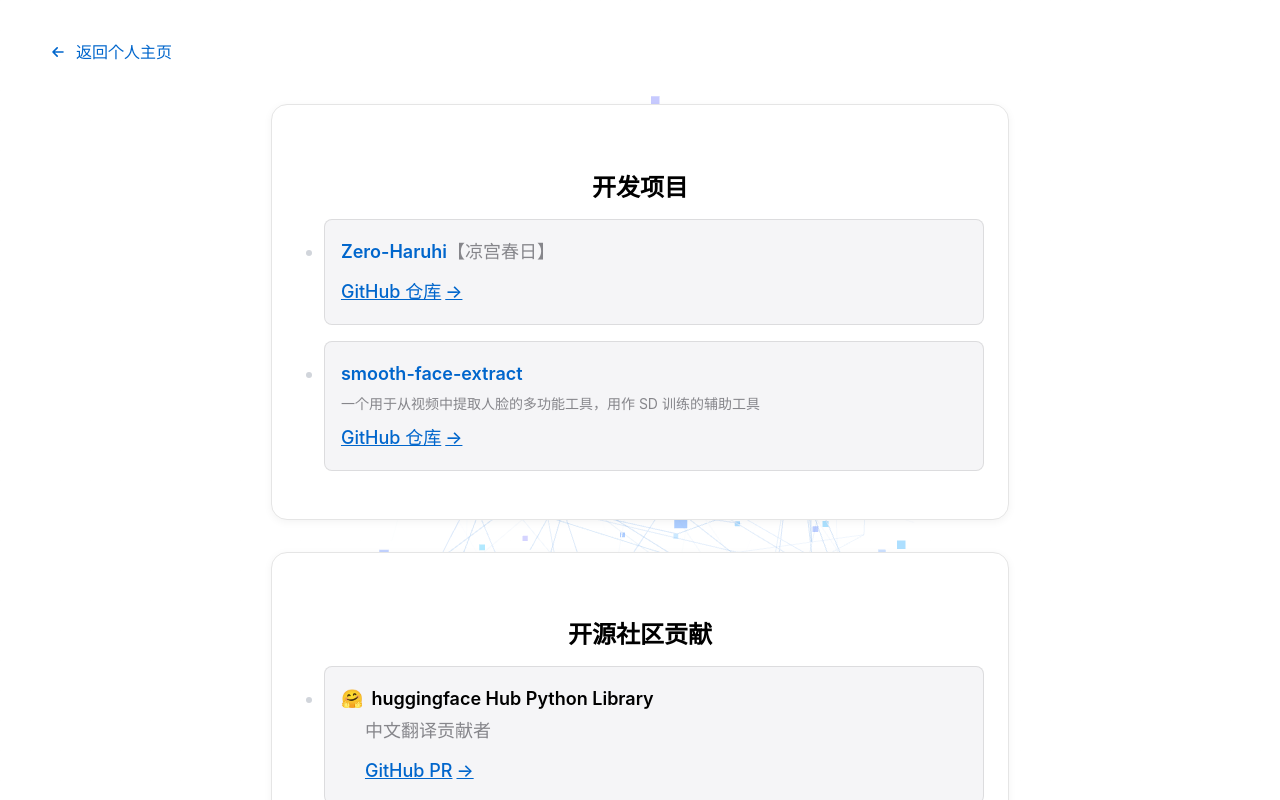
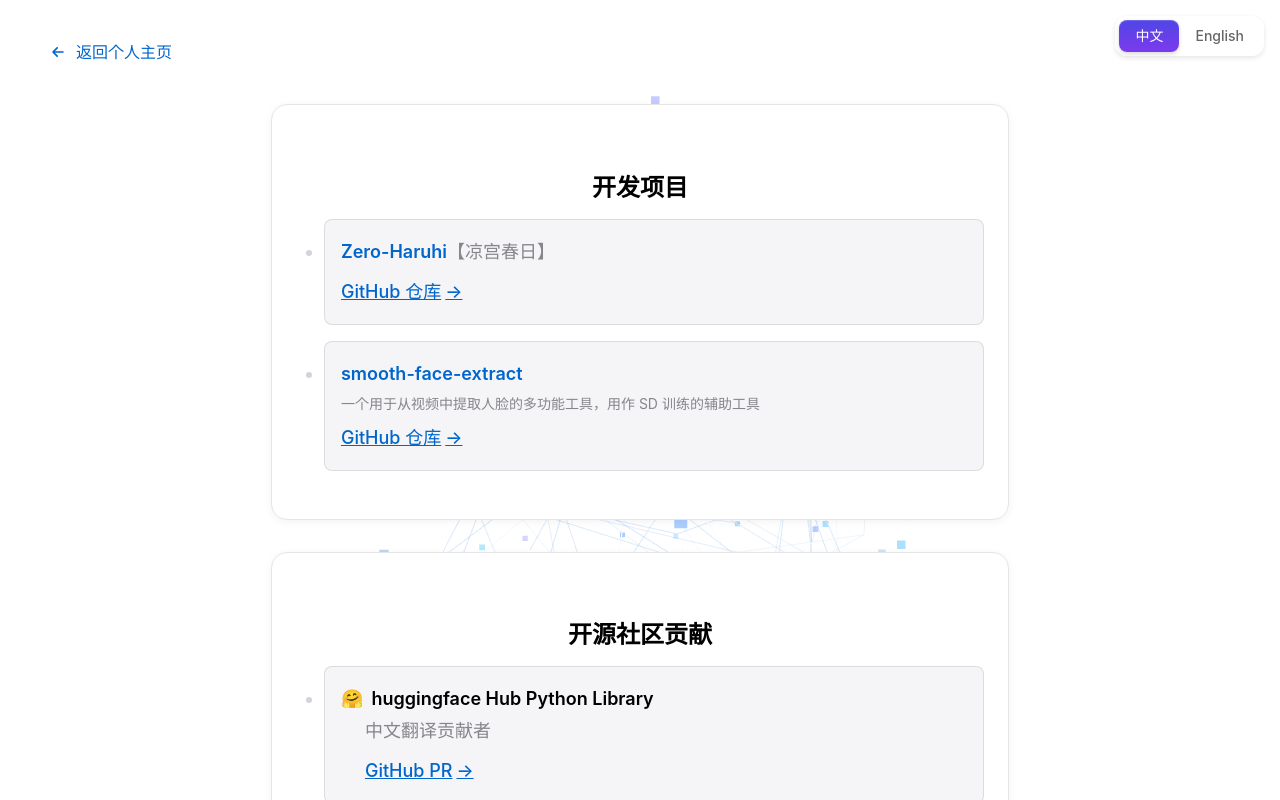
Before and after one commit to 2404589803/academic-portfolio, a Vue app: page /projects in a window 1280 px wide. Shown: the top 800 px of the page. Built offline with nearby package versions, Linux system fonts and the light colour scheme.

Commit message:
修改页面

```diff
--- a/src/App.vue
+++ b/src/App.vue
@@ -1,8 +1,12 @@
 <template>
-  <router-view></router-view>
+  <div class="app-container">
+    <LanguageSwitcher />
+    <router-view></router-view>
+  </div>
 </template>
 
 <script setup lang="ts">
+import LanguageSwitcher from './components/LanguageSwitcher.vue'
 </script>
 
 <style>
@@ -18,4 +22,8 @@
 .logo.vue:hover {
   filter: drop-shadow(0 0 2em #42b883aa);
 }
+.app-container {
+  min-height: 100vh;
+  position: relative;
+}
 </style>
--- a/src/components/Home.vue
+++ b/src/components/Home.vue
@@ -9,20 +9,6 @@
     <!-- Glowing Orbs -->
     <div class="glow-orb-1"></div>
     <div class="glow-orb-2"></div>
-
-    <!-- Language Switcher -->
-    <div class="absolute top-4 right-4 z-20">
-      <div class="language-switcher">
-        <button
-          v-for="lang in ['zh', 'en']"
-          :key="lang"
-          @click="locale = lang"
-          :class="['lang-btn', { active: locale === lang }]"
-        >
-          {{ lang === 'zh' ? '中文' : 'English' }}
-        </button>
-      </div>
-    </div>
 
     <div class="page-container py-8 relative z-10">
       <article class="prose prose-lg mx-auto">
@@ -195,31 +181,4 @@
   @apply w-full h-full object-cover rounded-full shadow-lg;
   border: 3px solid rgba(255, 255, 255, 0.8);
 }
-
-/* 语言切换器样式 */
-.language-switcher {
-  @apply flex rounded-xl p-1 bg-white/80 backdrop-blur-sm;
-  box-shadow:
-    0 2px 5px rgba(0,0,0,0.1),
-    0 0 1px rgba(0,0,0,0.1),
-    inset 0 1px 1px rgba(255,255,255,0.8);
-}
-
-.lang-btn {
-  @apply px-4 py-1.5 rounded-lg text-sm font-medium transition-all duration-300;
-  color: rgba(0,0,0,0.6);
-}
-
-.lang-btn:hover {
-  color: rgba(0,0,0,0.8);
-  background: rgba(0,0,0,0.05);
-}
-
-.lang-btn.active {
-  @apply text-white;
-  background: linear-gradient(180deg, #4F46E5 0%, #7C3AED 100%);
-  box-shadow:
-    0 2px 4px rgba(0,0,0,0.15),
-    inset 0 1px 1px rgba(255,255,255,0.2);
-}
 </style>
--- /dev/null
+++ b/src/components/LanguageSwitcher.vue
@@ -0,0 +1,52 @@
+<template>
+  <div class="language-switcher-container">
+    <div class="language-switcher">
+      <button
+        v-for="lang in ['zh', 'en']"
+        :key="lang"
+        @click="locale = lang"
+        :class="['lang-btn', { active: locale === lang }]"
+      >
+        {{ lang === 'zh' ? '中文' : 'English' }}
+      </button>
+    </div>
+  </div>
+</template>
+
+<script setup lang="ts">
+import { useI18n } from 'vue-i18n'
+
+const { locale } = useI18n()
+</script>
+
+<style scoped>
+.language-switcher-container {
+  @apply fixed top-4 right-4 z-50;
+}
+
+.language-switcher {
+  @apply flex rounded-xl p-1 bg-white/80 backdrop-blur-sm;
+  box-shadow:
+    0 2px 5px rgba(0,0,0,0.1),
+    0 0 1px rgba(0,0,0,0.1),
+    inset 0 1px 1px rgba(255,255,255,0.8);
+}
+
+.lang-btn {
+  @apply px-4 py-1.5 rounded-lg text-sm font-medium transition-all duration-300;
+  color: rgba(0,0,0,0.6);
+}
+
+.lang-btn:hover {
+  color: rgba(0,0,0,0.8);
+  background: rgba(0,0,0,0.05);
+}
+
+.lang-btn.active {
+  @apply text-white;
+  background: linear-gradient(180deg, #4F46E5 0%, #7C3AED 100%);
+  box-shadow:
+    0 2px 4px rgba(0,0,0,0.15),
+    inset 0 1px 1px rgba(255,255,255,0.2);
+}
+</style>
```
